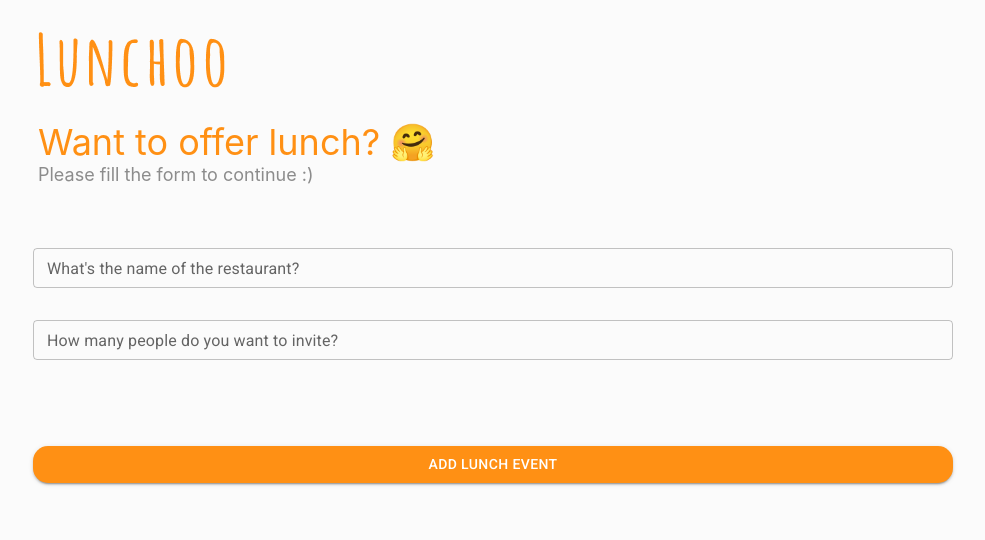
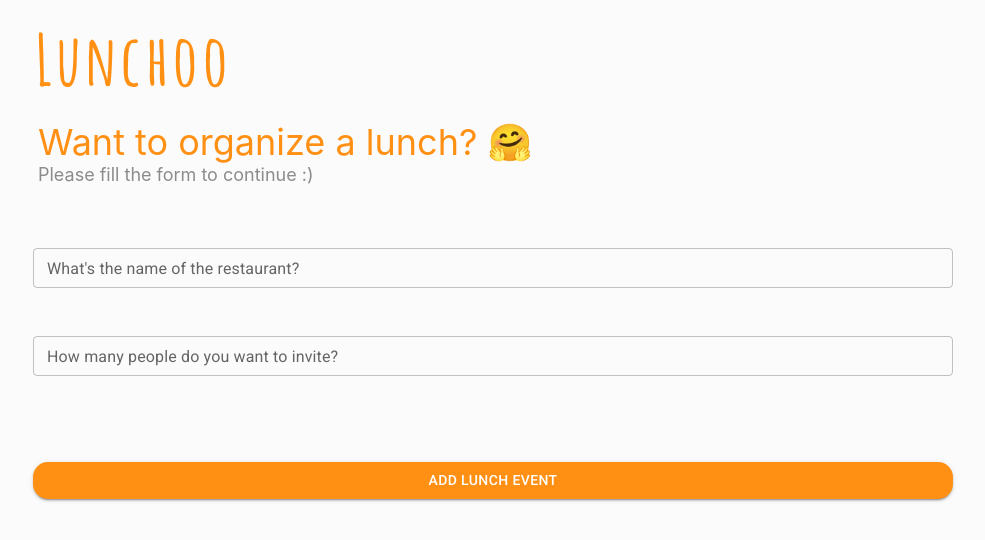
Before and after one commit to killmat21/lunchoo, a React (Create React App) app in the folder frontend/: page /create-lunch in a window 1280 px wide. Shown: the top 540 px of the page, without its empty margins (147-1132 px from the left). Built offline with nearby package versions, Linux system fonts and the light colour scheme.

Commit message:
fix css create lunch

```diff
--- a/frontend/src/DateInput.js
+++ b/frontend/src/DateInput.js
@@ -15,7 +15,7 @@ const DateInput = ({label, value, setValue, className}) => {
                     onChange={(newValue) => {
                       setValue(newValue);
                     }}
-                    renderInput={(params) => <TextField sx={{width: '100%'}} {...params} />}
+                    renderInput={(params) => <TextField sx={{width: '100%', marginBottom: '16px'}} {...params} />}
                     className="width-100"
                 />
             </LocalizationProvider>
--- a/frontend/src/LunchForm.js
+++ b/frontend/src/LunchForm.js
@@ -12,9 +12,7 @@ import SubHeader from "./SubHeader/SubHeader";
 const LunchForm = () => {
     const [restaurant, setRestaurant] = useState("");
     const [numberPlaces, setNumberPlaces] = useState("");
-    const [leaveTime, setLeaveTime] = useState("");
-    const [bookingTime, setBookingTime] = useState("");
-    const [type, setType] = useState("ON_SITE");
+    const [leaveTime, setLeaveTime] = useState(new Date('2020-01-01 12:00'));
     const onButtonClick = () => {
         const lunch = {
             place: restaurant,
@@ -27,13 +25,13 @@ const LunchForm = () => {
             console.log(res);
             console.log(res.data);
           })
-        console.log(restaurant, leaveTime, bookingTime, type)
+        console.log(restaurant, leaveTime, numberPlaces)
     }
 
     return (
         <>
             <SubHeader
-                title="Want to offer lunch? 🤗"
+                title="Want to organize a lunch? 🤗"
                 subtitle="Please fill the form to continue :)"
             />
             <div className="lunch-form">
@@ -42,7 +40,7 @@ const LunchForm = () => {
                     type={"text"}
                     value={restaurant}
                     setValue={setRestaurant}
-                    sx={{width: '100%'}}
+                    sx={{width: '100%', marginBottom: '16px'}}
                     className="width-500"
                 />
                 <DateInput
```
